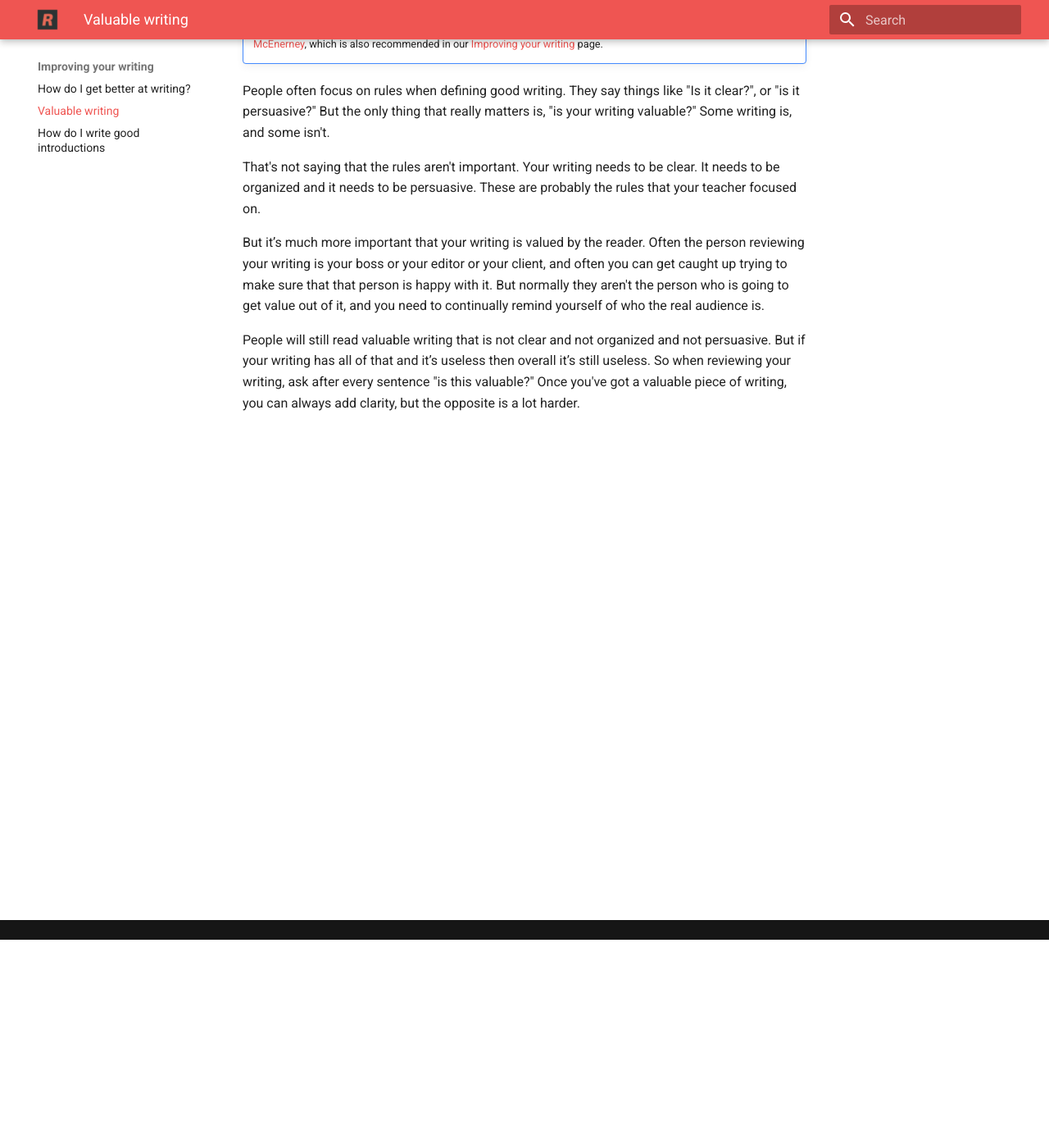
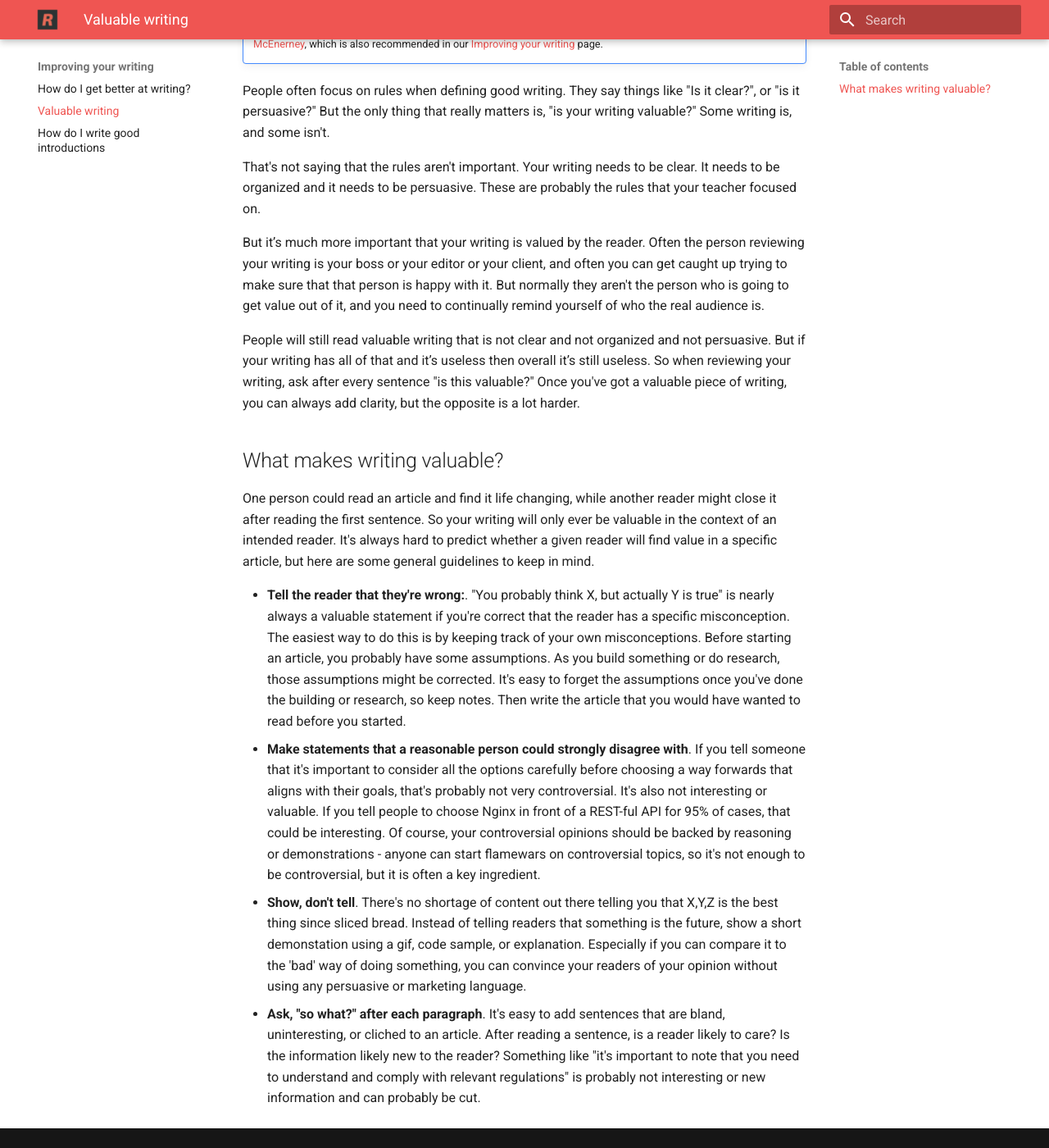
Before and after one commit to ritza-co/styleguide.ritza.co, an MkDocs documentation site: the page built from docs/improving-your-writing/valuable-writing.md, in a window 1280 px wide and 1400 px high, scrolled down 254 px. Shown: the whole window at 82% size. Built offline with MkDocs 1.6.1 and Material for MkDocs 9.7.7, drawn with Linux system fonts in a browser that asks for light colours.

Commit message:
update valuable writing

```diff
--- a/docs/improving-your-writing/valuable-writing.md
+++ b/docs/improving-your-writing/valuable-writing.md
@@ -10,3 +10,12 @@ That's not saying that the rules aren't important. Your writing needs to be clea
 But it’s much more important that your writing is valued by the reader. Often the person reviewing your writing is your boss or your editor or your client, and often you can get caught up trying to make sure that that person is happy with it. But normally they aren't the person who is going to get value out of it, and you need to continually remind yourself of who the real audience is.
 
 People will still read valuable writing that is not clear and not organized and not persuasive. But if your writing has all of that and it’s useless then overall it’s still useless. So when reviewing your writing, ask after every sentence "is this valuable?" Once you've got a valuable piece of writing, you can always add clarity, but the opposite is a lot harder.
+
+## What makes writing valuable?
+
+One person could read an article and find it life changing, while another reader might close it after reading the first sentence. So your writing will only ever be valuable in the context of an intended reader. It's always hard to predict whether a given reader will find value in a specific article, but here are some general guidelines to keep in mind.
+
+* **Tell the reader that they're wrong:**. "You probably think X, but actually Y is true" is nearly always a valuable statement if you're correct that the reader has a specific misconception. The easiest way to do this is by keeping track of your own misconceptions. Before starting an article, you probably have some assumptions. As you build something or do research, those assumptions might be corrected. It's easy to forget the assumptions once you've done the building or research, so keep notes. Then write the article that you would have wanted to read before you started.
+* **Make statements that a reasonable person could strongly disagree with**. If you tell someone that it's important to consider all the options carefully before choosing a way forwards that aligns with their goals, that's probably not very controversial. It's also not interesting or valuable. If you tell people to choose Nginx in front of a REST-ful API for 95% of cases, that could be interesting. Of course, your controversial opinions should be backed by reasoning or demonstrations - anyone can start flamewars on controversial topics, so it's not enough to be controversial, but it is often a key ingredient.
+* **Show, don't tell**. There's no shortage of content out there telling you that X,Y,Z is the best thing since sliced bread. Instead of telling readers that something is the future, show a short demonstation using a gif, code sample, or explanation. Especially if you can compare it to the 'bad' way of doing something, you can convince your readers of your opinion without using any persuasive or marketing language.
+* **Ask, "so what?" after each paragraph**. It's easy to add sentences that are bland, uninteresting, or cliched to an article. After reading a sentence, is a reader likely to care? Is the information likely new to the reader? Something like "it's important to note that you need to understand and comply with relevant regulations" is probably not interesting or new information and can probably be cut.
```
